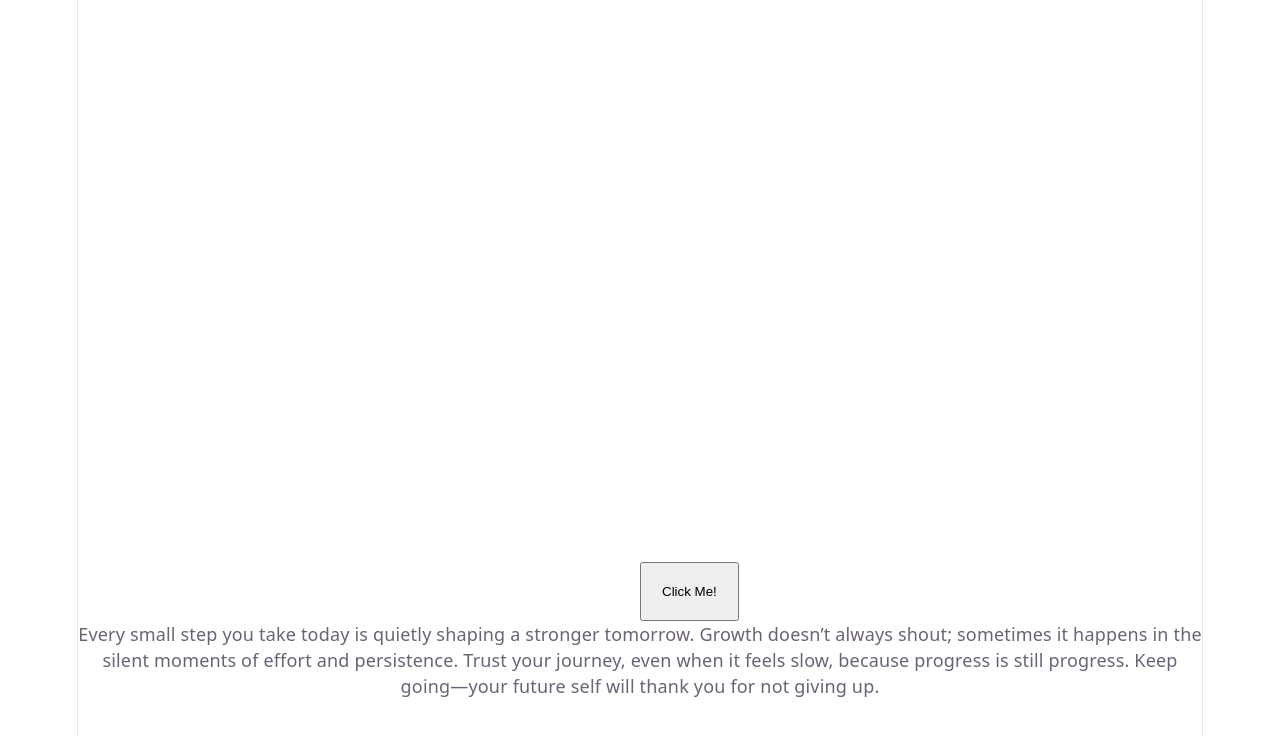
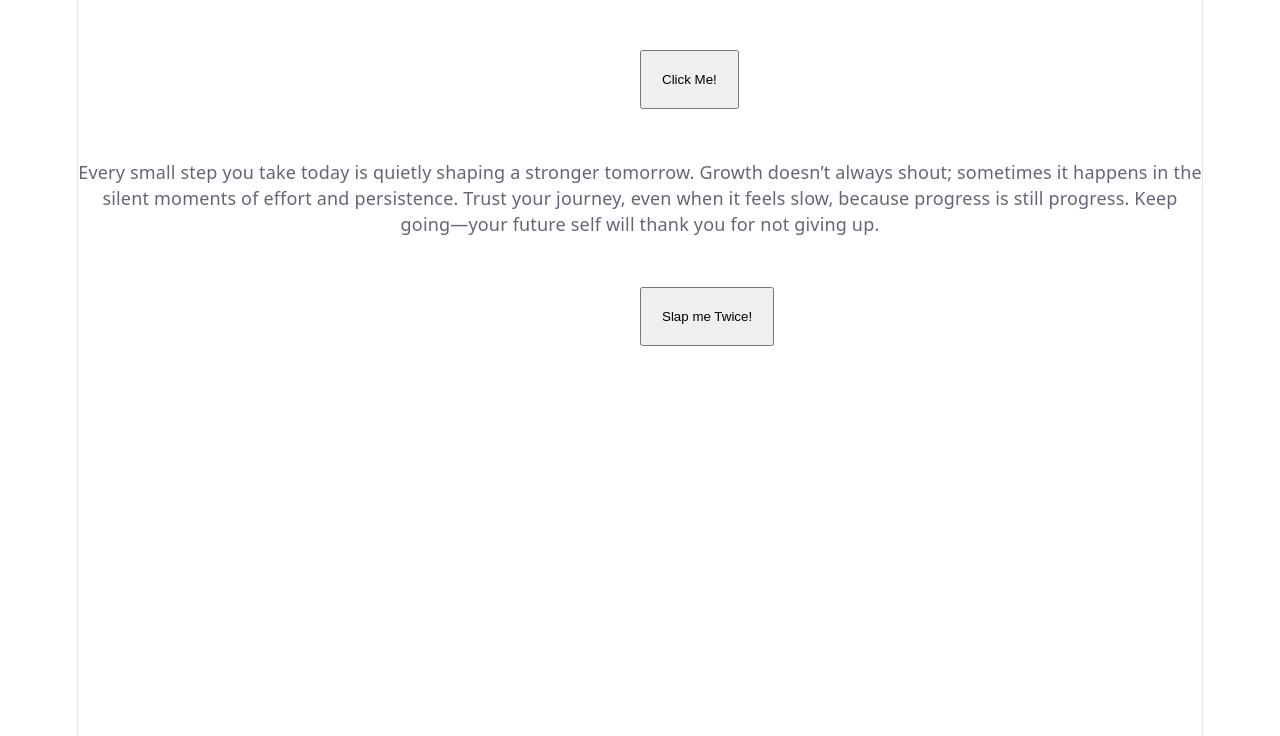
Before and after one commit to AnushaReddi02/react-button-handling, a React (Vite) app: page / in a window 1280 px wide. Shown: the top 736 px of the page. Built offline with nearby package versions, Linux system fonts and the light colour scheme.

Commit message:
Added double click event to the button

```diff
--- a/src/Button.css
+++ b/src/Button.css
@@ -3,5 +3,6 @@
     width: fit-content;
     padding: 20px;
     margin-left: 50%;
-    margin-top: 50%;
+    margin-top: 50px;
+    margin-bottom: 50px;
 }
--- a/src/Button.jsx
+++ b/src/Button.jsx
@@ -8,11 +8,17 @@ function handleMouseOver(){
     console.log("Heyyyyy!!! It's over meeeeEEee... 3-)");
 }
 
+function handleDblClick(){
+    console.log("Heyyyyy!!! got slapped twiceeee...");
+}
+
+
 export default function Button(){
     return(
         <>
             <button className="btn" onClick={doSomething}>Click Me!</button>
             <p onMouseOver={handleMouseOver}>Every small step you take today is quietly shaping a stronger tomorrow. Growth doesn’t always shout; sometimes it happens in the silent moments of effort and persistence. Trust your journey, even when it feels slow, because progress is still progress. Keep going—your future self will thank you for not giving up.</p>
+            <button className="btn" onDoubleClick={handleDblClick}>Slap me Twice!</button>
         </>
     )
 }
```
